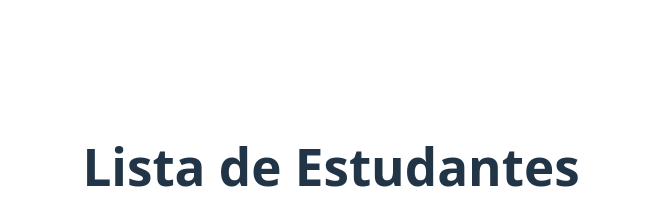
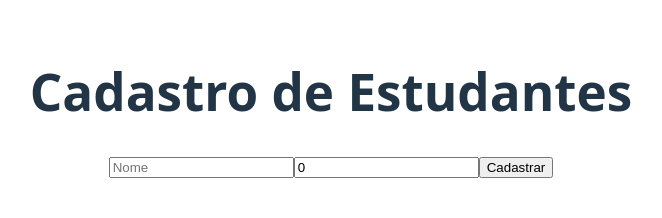
Before and after one commit to PauloCN01/1023A-frontend-novo, a React (Vite) app: page / in a window 1280 px wide. Shown: the part 234-452 px from the top of the page, without its empty margins (309-971 px from the left). Built offline with nearby package versions, Linux system fonts and the light colour scheme; no server answers.

Commit message:
09-16 formulário

```diff
--- a/src/App.tsx
+++ b/src/App.tsx
@@ -12,8 +12,40 @@ function App() {
     .then((dados)=>setEstudantes(dados))
   }, [])
   const [estudantes, setEstudantes] = useState<EstudanteType[]>([])
+  const [nome, setNome] = useState("")
+  const [idade, setIdade] = useState(0)
+
+  function handleSubmit(e: React.FormEvent) {
+    e.preventDefault()
+    const estudante = {nome, idade}
+    fetch("/api/estudantes", {
+      method: "POST",
+      headers: {
+        "Content-Type": "application/json"
+      },
+      body: JSON.stringify(estudante)
+    })
+    .then((response) => response.json())
+    .then((dados) => {
+      console.log(dados)
+      setEstudantes([...estudantes, dados])
+      setNome("")
+      setIdade(0)
+    })
+  }
+
   return (
     <>
+      <h1>Cadastro de Estudantes</h1>
+      <form onSubmit={handleSubmit}>
+        <input type="text" placeholder="Nome" value={nome}
+         onChange={(e) => setNome(e.target.value)}/>
+
+        <input type="number" placeholder="Idade" value={idade}
+         onChange={(e) => setIdade(Number(e.target.value))}/>
+
+        <input type="submit" value="Cadastrar"/>
+      </form>
       <h1>Lista de Estudantes</h1>
       <div className="container-estudantes">
         {
```
